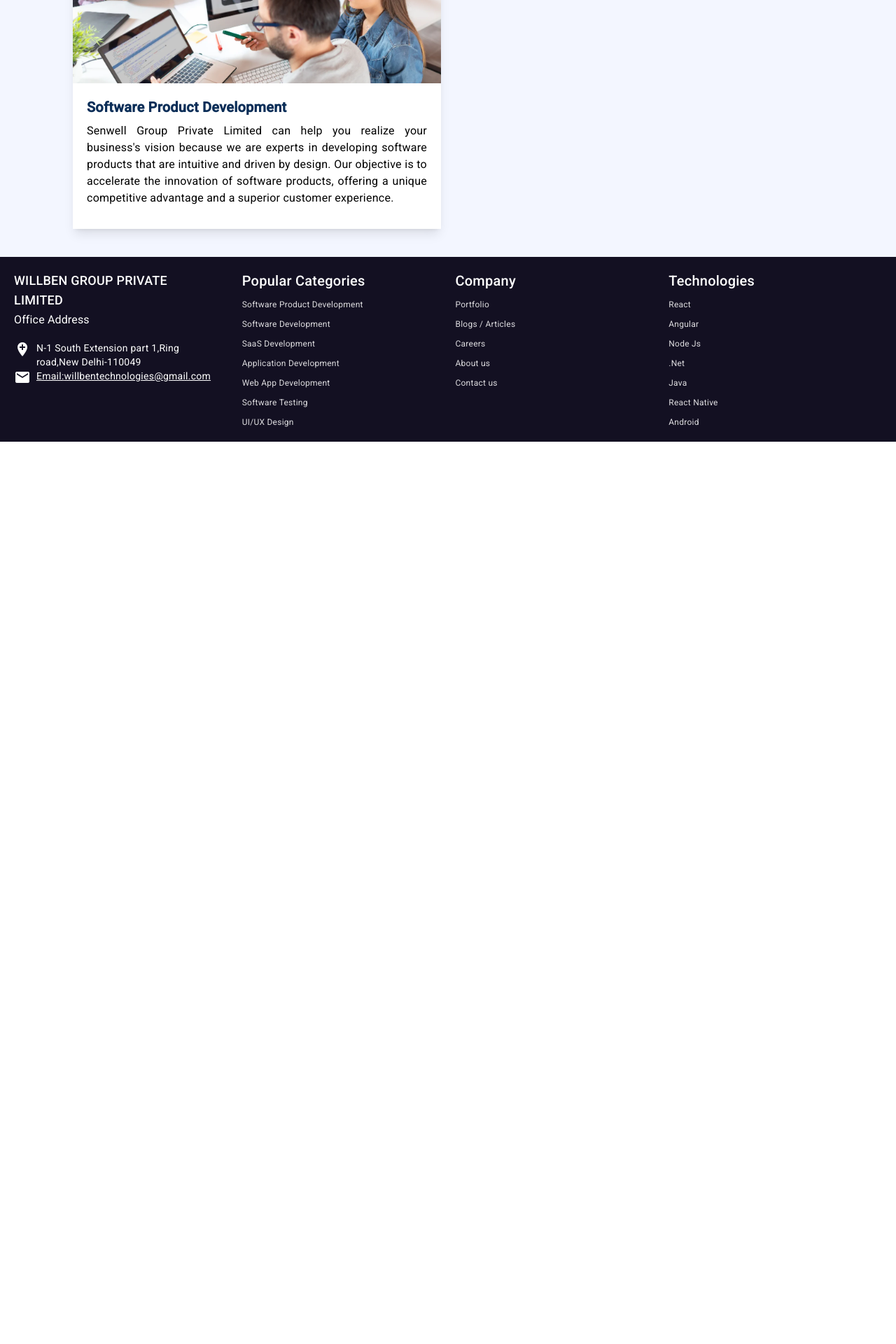
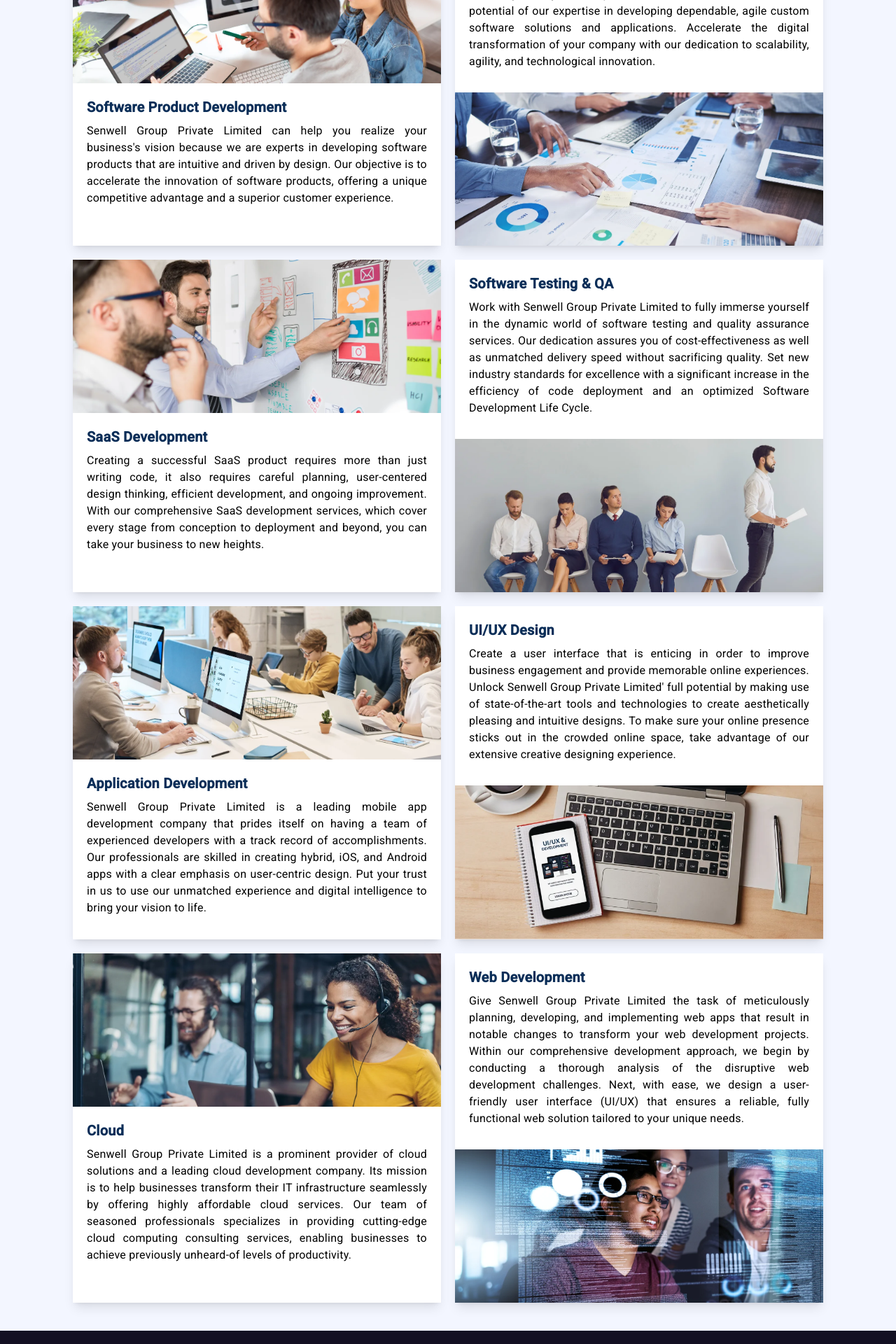
Before and after one commit to MuhammadZamin132611/willben-group, an Angular app: page / in a window 1280 px wide. Shown: the part 1440-3360 px from the top of the page at 70% size. Before the commit the page ends 2071 px from the top, so only its background shows below. Built offline with nearby package versions, Linux system fonts and the light colour scheme.

Commit message:
service-we-offire was done

```diff
--- a/src/app/modules/home/home/services-we-offer/services-we-offer.component.html
+++ b/src/app/modules/home/home/services-we-offer/services-we-offer.component.html
@@ -1,21 +1,116 @@
 <div class="bg-[#F3F6FF]">
-    <div class="p-10">
+    <div class="md:p-10 p-5">
         <div class="text-[#0B2E58] text-4xl font-normal text-center">Services We Offer</div>
         <p class="text-[#333333] text-2xl pt-3 text-center">We build software solutions with clean code and engage in
             all stages of product development.</p>
         <div class="grid md:grid-cols-2 gap-5 md:px-16 md:pt-5 pt-0 px-0">
             <div class="shadow-lg bg-white">
                 <div>
-                    <img class="zoom-image w-full" src="../../../../../assets/software_product_development.webp" alt="">
+                    <img src="../../../../../assets/software_product_development.webp" alt="">
                 </div>
                 <div class="p-5">
                     <div class="text-[#0B2E58] text-xl font-semibold">Software Product Development</div>
-                    <p class="text-justify pt-2 text-base font-normal">Senwell Group Private Limited can help you realize your business's vision because we are experts
+                    <p class="text-justify pt-2 text-base font-normal">Senwell Group Private Limited can help you
+                        realize your business's vision because we are experts
                         in developing software products that are intuitive and driven by design. Our objective is to
                         accelerate the innovation of software products, offering a unique competitive advantage and a
                         superior customer experience.</p>
                 </div>
             </div>
+            <div class="shadow-lg bg-white">
+                <div class="p-5">
+                    <div class="text-[#0B2E58] text-xl font-semibold">Custome Software Development</div>
+                    <p class="text-justify pt-2 text-base font-normal">Senwell Group Private Limited can help you
+                        achieve a unique advantage for your complex business needs. Realize the full potential of our
+                        expertise in developing dependable, agile custom software solutions and applications. Accelerate
+                        the digital transformation of your company with our dedication to scalability, agility, and
+                        technological innovation.</p>
+                </div>
+                <div>
+                    <img src="../../../../../assets/customer_software_development.webp" alt="">
+                </div>
+            </div>
+            <div class="shadow-lg bg-white">
+                <div>
+                    <img src="../../../../../assets/SaaS_development.webp" alt="">
+                </div>
+                <div class="p-5">
+                    <div class="text-[#0B2E58] text-xl font-semibold">SaaS Development</div>
+                    <p class="text-justify pt-2 text-base font-normal">Creating a successful SaaS product requires more
+                        than just writing code, it also requires careful planning, user-centered design thinking,
+                        efficient development, and ongoing improvement. With our comprehensive SaaS development
+                        services, which cover every stage from conception to deployment and beyond, you can take your
+                        business to new heights.</p>
+                </div>
+            </div>
+            <div class="shadow-lg bg-white">
+                <div class="p-5">
+                    <div class="text-[#0B2E58] text-xl font-semibold">Software Testing & QA</div>
+                    <p class="text-justify pt-2 text-base font-normal">Work with Senwell Group Private Limited to fully
+                        immerse yourself in the dynamic world of software testing and quality assurance services. Our
+                        dedication assures you of cost-effectiveness as well as unmatched delivery speed without
+                        sacrificing quality. Set new industry standards for excellence with a significant increase in
+                        the efficiency of code deployment and an optimized Software Development Life Cycle.</p>
+                </div>
+                <div>
+                    <img src="../../../../../assets/software_testing.webp" alt="">
+                </div>
+            </div>
+            <div class="shadow-lg bg-white">
+                <div>
+                    <img src="../../../../../assets/application_development.webp" alt="">
+                </div>
+                <div class="p-5">
+                    <div class="text-[#0B2E58] text-xl font-semibold">Application Development</div>
+                    <p class="text-justify pt-2 text-base font-normal">Senwell Group Private Limited is a leading mobile
+                        app development company that prides itself on having a team of experienced developers with a
+                        track record of accomplishments. Our professionals are skilled in creating hybrid, iOS, and
+                        Android apps with a clear emphasis on user-centric design. Put your trust in us to use our
+                        unmatched experience and digital intelligence to bring your vision to life.</p>
+                </div>
+            </div>
+            <div class="shadow-lg bg-white">
+                <div class="p-5">
+                    <div class="text-[#0B2E58] text-xl font-semibold">UI/UX Design</div>
+                    <p class="text-justify pt-2 text-base font-normal">Create a user interface that is enticing in order
+                        to improve business engagement and provide memorable online experiences. Unlock Senwell Group
+                        Private Limited' full potential by making use of state-of-the-art tools and technologies to
+                        create aesthetically pleasing and intuitive designs. To make sure your online presence sticks
+                        out in the crowded online space, take advantage of our extensive creative designing experience.
+                    </p>
+                </div>
+                <div>
+                    <img src="../../../../../assets/ui_ux.webp" alt="">
+                </div>
+            </div>
+            <div class="shadow-lg bg-white">
+                <div>
+                    <img src="../../../../../assets/cloud.webp" alt="">
+                </div>
+                <div class="p-5">
+                    <div class="text-[#0B2E58] text-xl font-semibold">Cloud</div>
+                    <p class="text-justify pt-2 text-base font-normal">Senwell Group Private Limited is a prominent
+                        provider of cloud solutions and a leading cloud development company. Its mission is to help
+                        businesses transform their IT infrastructure seamlessly by offering highly affordable cloud
+                        services. Our team of seasoned professionals specializes in providing cutting-edge cloud
+                        computing consulting services, enabling businesses to achieve previously unheard-of levels of
+                        productivity.</p>
+                </div>
+            </div>
+            <div class="shadow-lg bg-white">
+                <div class="p-5">
+                    <div class="text-[#0B2E58] text-xl font-semibold">Web Development</div>
+                    <p class="text-justify pt-2 text-base font-normal">Give Senwell Group Private Limited the task of
+                        meticulously planning, developing, and implementing web apps that result in notable changes to
+                        transform your web development projects. Within our comprehensive development approach, we begin
+                        by conducting a thorough analysis of the disruptive web development challenges. Next, with ease,
+                        we design a user-friendly user interface (UI/UX) that ensures a reliable, fully functional web
+                        solution tailored to your unique needs.</p>
+                </div>
+                <div>
+                    <img src="../../../../../assets/web_development.webp" alt="">
+                </div>
+            </div>
         </div>
     </div>
 </div>
```
